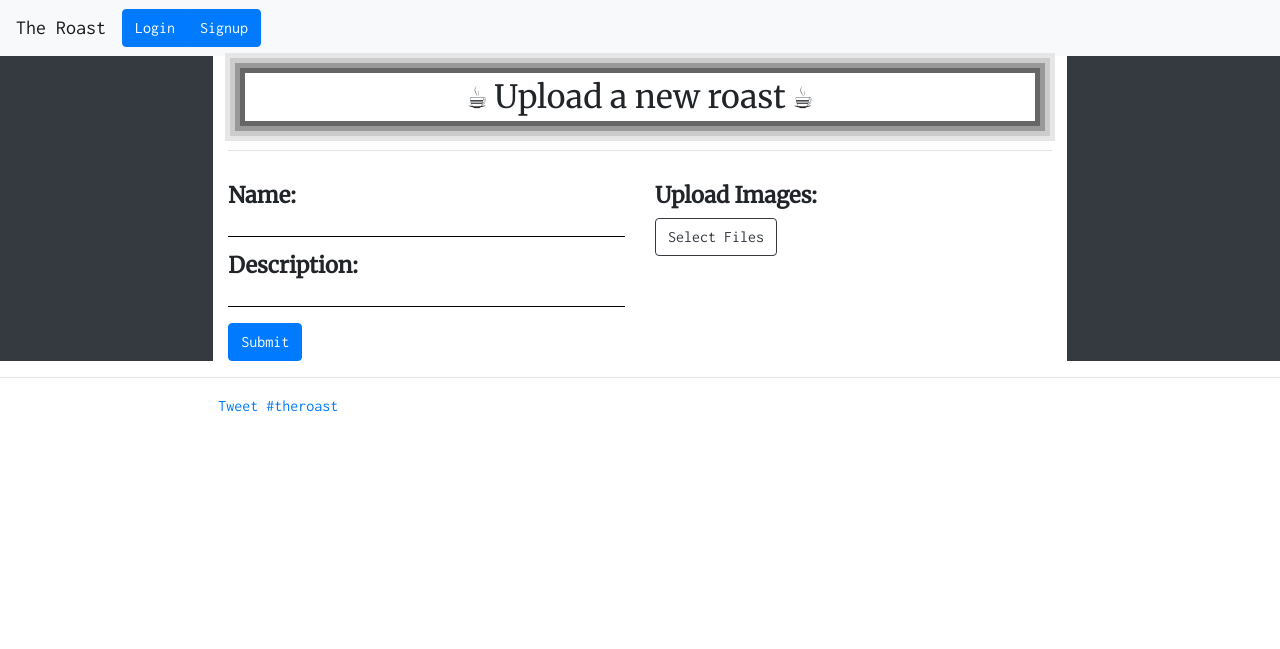
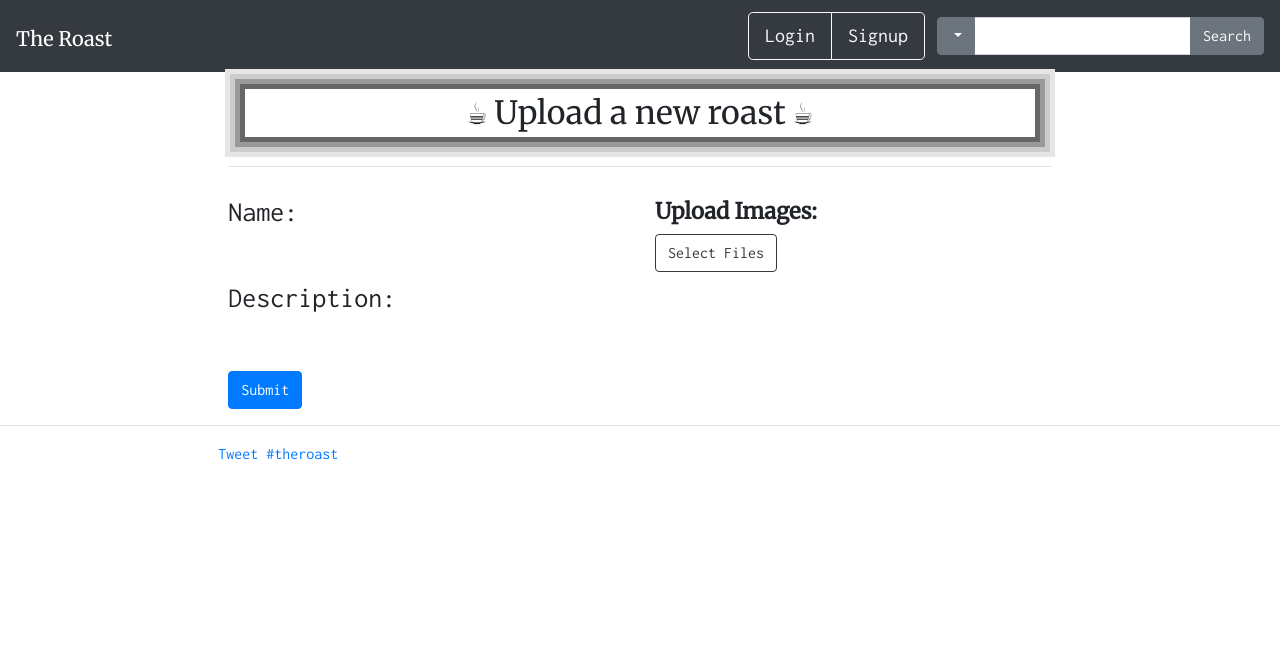
Before and after one commit to cbrintnall/theroast, a Django app: page /user in a window 1280 px wide. Shown: the top 649 px of the page. Before the commit the page ends 412 px from the top, so only its background shows below. Run offline with Django 3.2, Linux system fonts and the light colour scheme; some libraries are stand-ins or nearby versions.

Commit message:
Add working roast input, fix up navbar

```diff
--- a/src/index/templates/base.html
+++ b/src/index/templates/base.html
@@ -15,7 +15,7 @@
 </head>
 <body style="width: 100%; height: 100%; margin: 0; padding: 0">
 <div id="app">
-  <nav class="navbar navbar-expand-lg navbar-light bg-light">
+  <nav class="navbar navbar-expand-lg navbar-dark bg-dark">
       <button class="navbar-toggler"
         type="button"
         data-toggle="collapse"
@@ -26,35 +26,35 @@
         >
           <span class="navbar-toggler-icon"></span>
       </button>
-      <div class="collapse navbar-collapse" id="navbarTogglerDemo01">
-          <a class="navbar-brand" href="/">The Roast</a>
-          <ul class="navbar-nav mr-auto mt-2 mt-lg-0">
+      <h1><a class="navbar-brand" href="/">The Roast</a></h1>
+      <div class="collapse navbar-collapse">
+        <div class="mr-auto">
+        </div>
+        <ul class="navbar-nav">
           <li class="nav-item active">
             <div style="padding-right: 12px;">
-                <div class="btn-toolbar" role="toolbar" aria-label="Toolbar with button groups">
-                  <div class="btn-group mr-2" role="group" aria-label="First group">
+              <div class="btn-toolbar" role="toolbar">
+                <div class="btn-group" role="group">
                   {% if user.is_authenticated %}
-                      <a href="{% url 'index:home' %}"><button type="button" class="btn btn-primary">Home</button></a>
-                      <a href="{% url 'logout' %}"><button type="button" class="btn btn-primary">Logout</button></a>
+                    <a href="{% url 'index:home' %}"><button style="margin-right: 6px" type="button" class="btn btn-outline-primary">Home</button></a>
+                    <a href="{% url 'logout' %}"><button type="button" class="btn btn-outline-primary">Logout</button></a>
                   {% else %}
-                      <button type="button" class="btn btn-primary" data-toggle="modal" data-target="#loginModal">Login</button>
-                      <button type="button" class="btn btn-primary">Signup</button>
+                    <button type="button" class="btn btn-lg btn-outline-light" data-toggle="modal" data-target="#loginModal">Login</button>
+                    <button type="button" class="btn btn-lg btn-outline-light" data-toggle="modal" data-target="#loginModal">Signup</button>
                   {% endif %}
                 </div>
               </div>
             </div>
           </li>
         </ul>
-          <roast-search
-            v-bind:options="{name: 'Search', url: '/'}"
-          >
+        <roast-search v-bind:options="{url: '/'}">
         </roast-search>
       </div>
     </div>
   </nav>
   <div style="margin: 0px; width: 100%; height: 100%;">
       <div class="row" style="width:100%; margin: 0px;">
-          <div class="col bg-dark">
+          <div class="col">
           {% block leftcol %}
           {% endblock %}
           </div>
@@ -62,7 +62,7 @@
           {% block content %}
           {% endblock %}
           </div>
-          <div class="col bg-dark">
+          <div class="col">
           {% block rightcol %}
           {% endblock %}
           </div>
@@ -101,7 +101,6 @@
 </div>
 </body>
 <script src="https://cdn.jsdelivr.net/npm/vue/dist/vue.js"></script>
-{% comment %} <script src="https://cdn.jsdelivr.net/npm/bootstrap-vue@2.0.0-rc.15/dist/bootstrap-vue.common.min.js"></script> {% endcomment %}
 <script src="https://unpkg.com/axios/dist/axios.min.js"></script>
 <script src="{% static 'base/base.js' %}"></script>
 {% block post_body_static %}
--- a/src/index/templates/home.html
+++ b/src/index/templates/home.html
@@ -9,10 +9,12 @@
         {% csrf_token %}
         <div class="form-group row">
             <div class="col">
-                <roast-input title="Name:" placeholder="Mighty Titan" textarea="false">
-                </roast-input>
-                <roast-input title="Description:" placeholder="A powerful blend containing.." textarea="true">
-                </roast-input>
+                <form-label>Name:</form-label>
+                <roast-input-line title="Name:" placeholder="Mighty Titan" name="name" maxlength="5">
+                </roast-input-line>
+                <form-label>Description:</form-label>
+                <roast-input-line title="Description:" placeholder="A powerful blend containing.." name="description">
+                </roast-input-line>
             </div>
             <div class="col">
                 <roast-image-upload
--- a/src/static/base/base.js
+++ b/src/static/base/base.js
@@ -13,47 +13,52 @@
 Vue.component('form-label', {
   template: `
   <label style="width: 100%;">
-    <h2 style="border-bottom: 1px solid black;"><slot></slot></h2>
+    <h3><slot></slot></h3>
   </label>
   `
 })
 
 Vue.component('roast-input', {
-  props: ["title", "placeholder", "name", "textarea"],
+  props: ["title", "placeholder", "name"],
   data() {
     return {
-      text: "",
-      lines: [0]
+      _count: 0,
+      lines: []
     }
+  },
+  mounted() {
+    this.addLine()
   },
   methods: {
     onOverflow(e) {
-      var lastCharacter = this.text.charAt(this.text.length - 1)
-      var newText = this.text.substring(0, this.text.length - 1)
+      // var lastCharacter = this.text.charAt(this.text.length - 1)
+      // var newText = this.text.substring(0, this.text.length - 1)
 
-      this.text = newText
-      this.lines.push(0)
+      // this.text = newText
+      this.addLine()
+    },
+    addLine() {
+      this.lines.push({"id": "line" + this._count++})
+    },
+    removeLine() {
+
     }
   },
   template:`
   <div>
-    <span ref="invisibleTextHash" style="visibility: hidden; position: fixed;">
-      {{ text }}
-    </span>
     <label style="display: inline-block; margin-bottom: 0px;">
       <span style="margin-bottom: 0px; margin-right: 2px; font-size: 22px;">
         <strong>{{ title }}</strong>
       </span>
     </label>
     <input
-      v-model="text"
       style="visibility: hidden; height: 0%;"
     >
     <div>
       <roast-input-line
-        v-model="text"
+        v-for="line in lines"
+        ref="line.id"
         @overflowing="onOverflow"
-        v-for="line in lines"
       >
       </roast-input-line>
     </div>
@@ -62,25 +67,46 @@
 })
 
 Vue.component('roast-input-line', {
-  prop: ["value"],
+  props: ["name", "maxlength"],
   methods: {
     keyup(e) {
       this.$emit('keyup', this)
       var currentScrollWidth = this.$refs.input.scrollWidth
 
       if (currentScrollWidth > this._lastScrollWidth) {
-        this.$emit('overflowing', this)
+        this.$emit('overflowing', e)
       }
 
       this._lastScrollWidth = currentScrollWidth
     },
     handleInput(e) {
-      this.$emit('input', this.$refs.input.innerText)
+      this.$emit('input', divContent)
+
+      if (this.content.length >= this.maxlength) {
+        this.$emit('overflowing', e)
+        return;
+      }
+
+      var divContent = this.$refs.input.innerText;
+      this.content = divContent;
+    },
+    keydown(e) {
+      this.$emit('keydown', e)
+    },
+    onFocus(e) {
+      this.$emit('focus', e)
+      this.focused = true;
+    },
+    onBlur(e) {
+      this.$emit('blur', e)
+      this.focused = false;
     },
   },
   data() {
     return {
       _lastScrollWidth: 0,
+      content: "",
+      focused: false,
     }
   },
   mounted() {
@@ -88,16 +114,26 @@
   },
   template: `
   <div>
+    <input
+      v-bind:name="name"
+      v-bind:maxlength="maxlength"
+      :value="content"
+      type="hidden"
+    >
     <div
+      v-bind:maxlength="maxlength"
+      ref="input"
+      @keydown="keydown"
+      @keyup="keyup"
+      @input="handleInput"
+      @focus="onFocus"
+      @blur="onBlur"
       contenteditable
       style="max-width: 100%; white-space: nowrap; overflow: hidden;"
-      ref="input"
-      @keyup="keyup"
-      @input="handleInput"
     >
     </div>
     <transition name="fade">
-        <hr style="margin: 0px; background-color: black;"/>
+        <hr v-if="focused" style="margin: 0px; background-color: black;"/>
     </transition>
   </div>
   `
@@ -202,18 +238,30 @@
 Vue.component('roast-search', {
   props: ["options"],
   template: `
-    <form class="form-inline my-2 my-lg-0" v-bind:action="options.url" action="GET">
+    <form v-bind:action="options.url" action="GET">
       <div class="input-group">
           <div class="input-group-prepend">
-          <button class="btn btn-outline-secondary dropdown-toggle" type="button" data-toggle="dropdown" aria-haspopup="true" aria-expanded="false">{{ options.name }}</button>
+              <button
+                class="btn btn-secondary dropdown-toggle"
+                type="button"
+                data-toggle="dropdown"
+                aria-haspopup="true"
+                aria-expanded="false"
+              >
+                {{ options.name }}
+              </button>
               <div class="dropdown-menu">
               </div>
           </div>
-          <input type="text" class="form-control" aria-label="Text input with dropdown button">
+          <input type="text" class="form-control">
           <div class="input-group-append">
-              <button class="btn btn-outline-secondary" type="button">Search</button>
+              <button class="btn btn-secondary" type="button">Search</button>
           </div>
       </div>
     </form>
     `
 });
+
+var app = new Vue({
+  el: "#app"
+})
```
Lines whose indentation alone changed are shown as unchanged.
